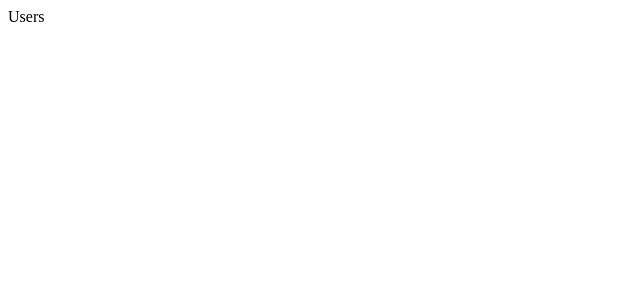
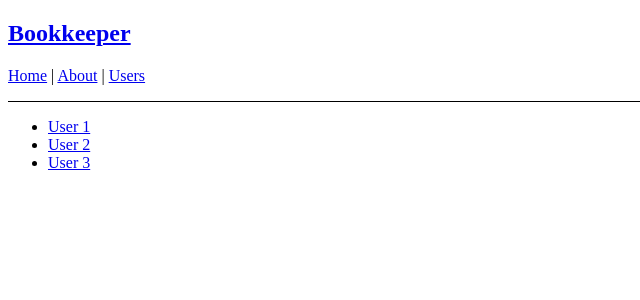
Before and after one commit to yavuzergun1/patika-router-work, a React (Create React App) app: page /users in a window 1280 px wide. Shown: the top 300 px of the page, without its empty margins (0-640 px from the left). Built offline with nearby package versions, Linux system fonts and the light colour scheme.

Commit message:
commited

```diff
--- a/src/App.js
+++ b/src/App.js
@@ -1,4 +1,5 @@
 import { Link } from "react-router-dom";
+import { Outlet } from "react-router-dom";
 import Home from "./Routes/Home";
 import About from "./Routes/About";
 import Users from "./Routes/Users";
@@ -6,17 +7,19 @@ import Users from "./Routes/Users";
 export default function App() {
   return (
     <div>
-      <h1>Bookkeeper</h1>
+
       <nav
         style={{
           borderBottom: "solid 1px",
           paddingBottom: "1rem",
         }}
       >
+        <Link to="/"><h1>Bookkeeper</h1></Link>
         <Link to="/Home">Home</Link> |{" "}
-        <Link to="/About">About</Link>
+        <Link to="/About">About</Link> |{" "}
         <Link to="/Users">Users</Link>
       </nav>
+      <Outlet/>
     </div>
   );
 }
--- a/src/Routes/Users.jsx
+++ b/src/Routes/Users.jsx
@@ -1,8 +1,21 @@
 import React from 'react'
+import { Link } from 'react-router-dom'
 
 function Users() {
   return (
-    <div>Users</div>
+    <div>
+        <ul>
+            <li>
+            <Link to="/User/1">User 1</Link>
+            </li>
+            <li>
+            <Link to="/User/2">User 2</Link>
+            </li>
+            <li>
+            <Link to="/User/3">User 3</Link>
+            </li>
+        </ul>
+    </div>
   )
 }
 
--- a/src/index.js
+++ b/src/index.js
@@ -7,14 +7,17 @@ import {
 import Home from "./Routes/Home";
 import About from "./Routes/About";
 import Users from "./Routes/Users";
+import App from "./App";
 
 const rootElement = document.getElementById("root");
 render(
   <BrowserRouter>
     <Routes>
-      <Route path="/" element={<Home />} />
+      <Route path="/" element={<App />} >
+      <Route path="home" element={<Home />} />
       <Route path="about" element={<About />} />
       <Route path="users" element={<Users />} />
+      </Route>
     </Routes>
   </BrowserRouter>,
   rootElement
```
